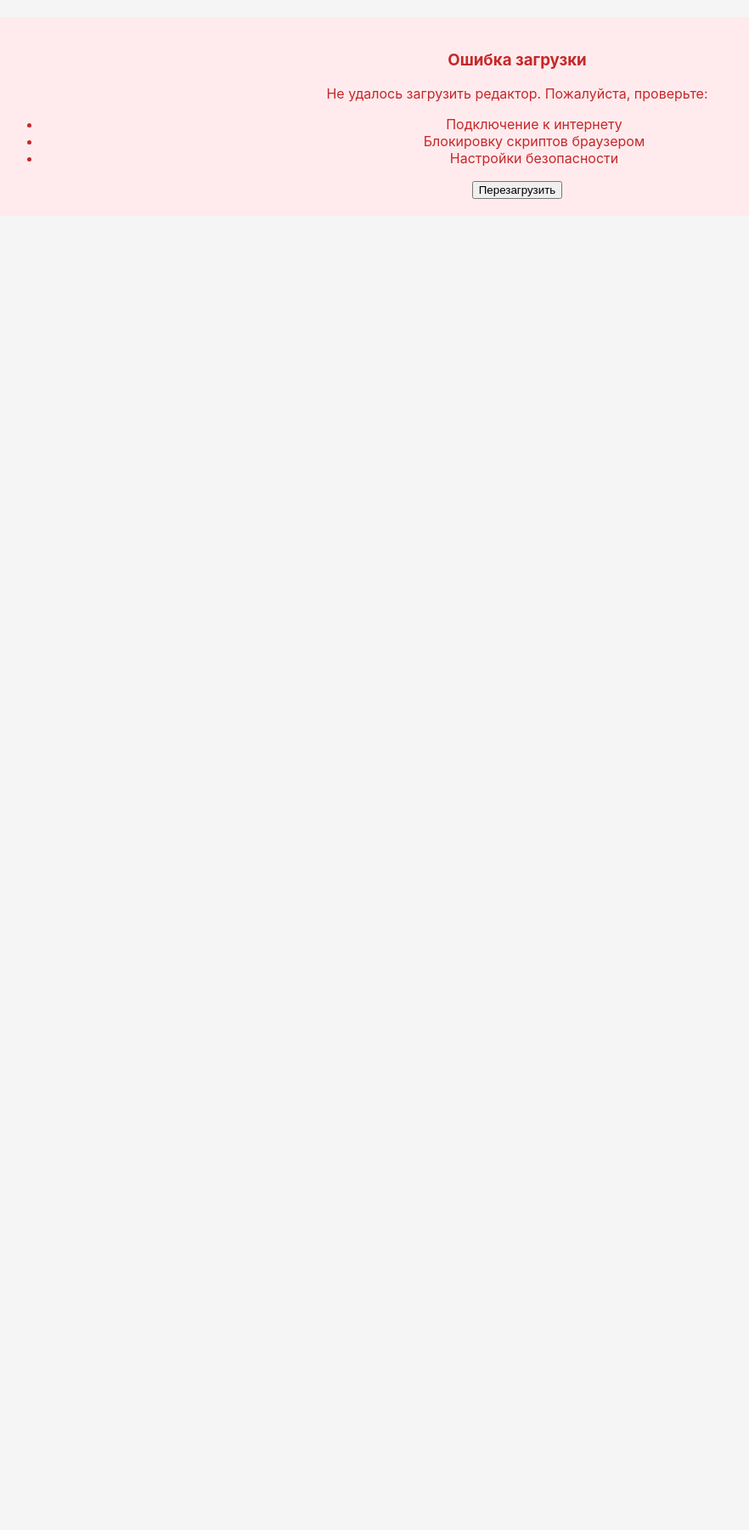
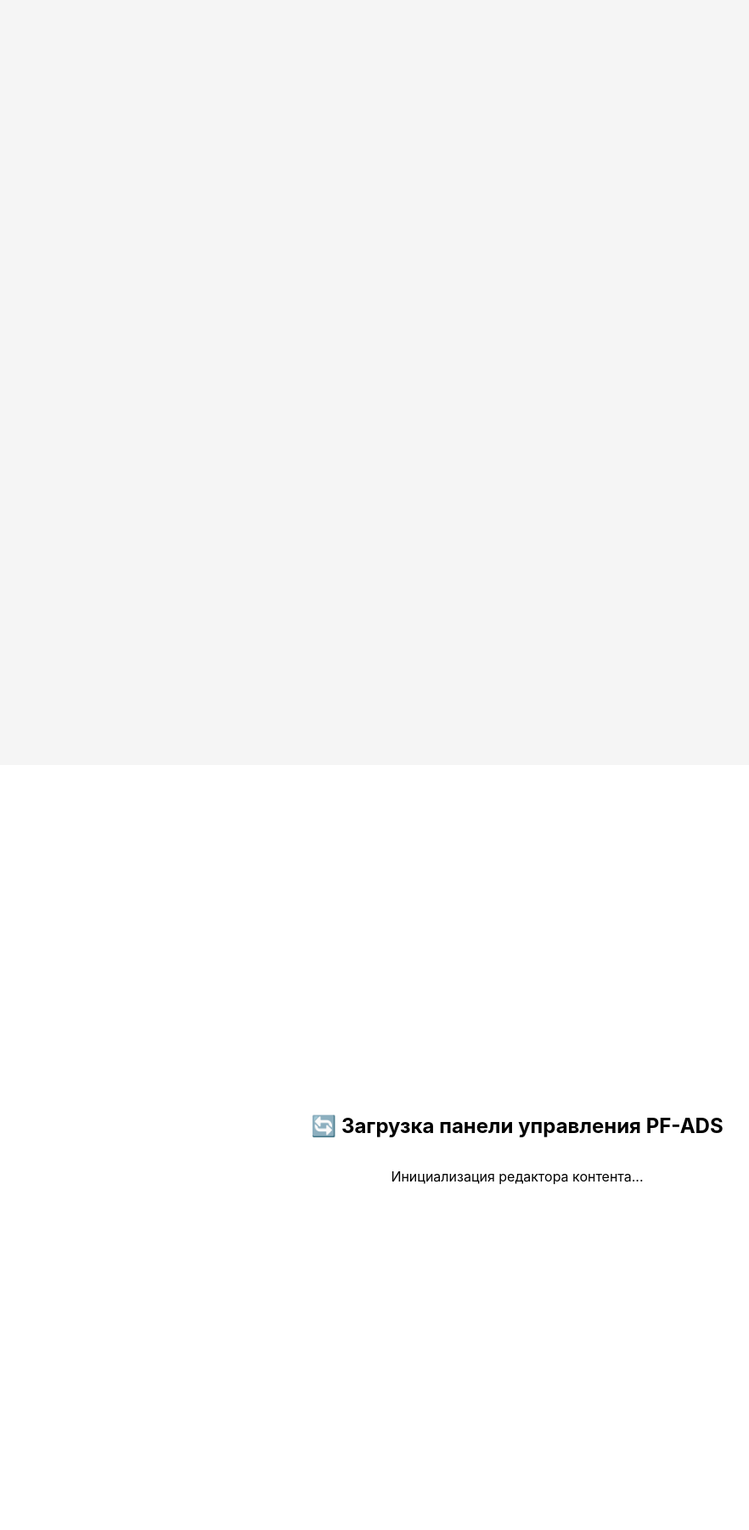
Before and after one commit to AleksandrPepeslavtcev/pf-ads-site, a Jekyll site: the page admin/index.html, which Jekyll copies as it is, in a window 1280 px wide. Shown: the whole page at 85% size, without its empty margins (31-913 px from the left). Built offline with Jekyll 4.4.1, drawn with Linux system fonts in a browser that asks for light colours; before the commit the page ends 900 px from its top, so only the background shows below that.

Commit message:
Update index.html

```diff
--- a/admin/index.html
+++ b/admin/index.html
@@ -5,24 +5,25 @@
   <meta name="viewport" content="width=device-width, initial-scale=1.0" />
   <title>Панель управления PF-ADS</title>
 
-  <!-- Загрузка Decap CMS с резервными источниками -->
+  <!-- Загрузка Decap CMS -->
   <script src="https://unpkg.com/decap-cms@^3.0.0/dist/decap-cms.js"></script>
 
-  <!-- Резервный источник -->
-  <script>
-    // Если основной скрипт не загрузился, пробуем альтернативный
-    if (typeof CMS === 'undefined') {
-      console.log('Основной скрипт не загружен, пробуем альтернативный...');
-      document.write('<script src="https://cdn.jsdelivr.net/npm/decap-cms@3.8.4/dist/decap-cms.js"><\/script>');
+  <style>
+    * {
+      box-sizing: border-box;
     }
-  </script>
 
-  <style>
     body {
       font-family: -apple-system, BlinkMacSystemFont, 'Segoe UI', Roboto, sans-serif;
       margin: 0;
       padding: 0;
       background: #f5f5f5;
+    }
+
+    #cms-container {
+      min-height: 100vh;
+      display: flex;
+      flex-direction: column;
     }
 
     .loading {
@@ -31,59 +32,100 @@
       align-items: center;
       height: 100vh;
       flex-direction: column;
+      background: white;
     }
 
     .error {
       background: #ffebee;
       color: #c62828;
-      padding: 20px;
+      padding: 30px;
+      border-radius: 10px;
+      margin: 40px;
+      text-align: center;
+      border: 1px solid #ffcdd2;
+    }
+
+    .error button {
+      background: #c62828;
+      color: white;
+      border: none;
+      padding: 10px 20px;
       border-radius: 5px;
-      margin: 20px;
-      text-align: center;
+      cursor: pointer;
+      margin: 10px;
+      font-size: 14px;
+    }
+
+    .error button:hover {
+      background: #b71c1c;
     }
   </style>
 </head>
 <body>
+  <!-- Контейнер для CMS -->
+  <div id="cms-container"></div>
+
+  <!-- Состояние загрузки -->
   <div id="cms-loading" class="loading">
-    <h2>Загрузка панели управления...</h2>
-    <p>Пожалуйста, подождите</p>
+    <h2>🔄 Загрузка панели управления PF-ADS</h2>
+    <p>Инициализация редактора контента...</p>
   </div>
 
+  <!-- Состояние ошибки -->
   <div id="cms-error" class="error" style="display: none;">
-    <h3>Ошибка загрузки</h3>
-    <p>Не удалось загрузить редактор. Пожалуйста, проверьте:</p>
-    <ul>
-      <li>Подключение к интернету</li>
-      <li>Блокировку скриптов браузером</li>
-      <li>Настройки безопасности</li>
+    <h3>❌ Ошибка загрузки редактора</h3>
+    <p>Пожалуйста, проверьте:</p>
+    <ul style="text-align: left; display: inline-block;">
+      <li>Настройки OAuth приложения в GitHub</li>
+      <li>Правильность callback URL</li>
+      <li>Доступность репозитория</li>
     </ul>
-    <button onclick="window.location.reload()">Перезагрузить</button>
+    <div style="margin-top: 20px;">
+      <button onclick="window.location.reload()">🔄 Перезагрузить</button>
+      <button onclick="checkConfig()">🔧 Проверить настройки</button>
+    </div>
   </div>
 
   <script>
-    // Ждем полной загрузки страницы
-    window.addEventListener('load', function() {
-      setTimeout(function() {
-        // Проверяем, загрузился ли CMS
+    function checkConfig() {
+      const config = {
+        repo: 'AleksandrPepeslavtcev/pf-ads-site',
+        branch: 'main',
+        baseUrl: 'https://www.pf-ads.com',
+        callbackUrl: 'https://www.pf-ads.com/admin/'
+      };
+
+      alert(`Проверьте настройки GitHub OAuth App:\n\n` +
+            `Application name: PF ADS CMS\n` +
+            `Homepage URL: ${config.baseUrl}\n` +
+            `Authorization callback URL: ${config.callbackUrl}\n\n` +
+            `Убедитесь что OAuth App установлен в вашем репозитории.`);
+    }
+
+    // Основная инициализация
+    function initializeCMS() {
+      console.log('🚀 Инициализация Decap CMS...');
+
+      try {
+        // Сначала скрываем loading
+        const loadingElement = document.getElementById('cms-loading');
+        if (loadingElement) {
+          loadingElement.style.display = 'none';
+        }
+
+        // Проверяем что CMS загружен
         if (typeof CMS === 'undefined') {
-          console.error('CMS не загружен после ожидания');
-          document.getElementById('cms-loading').style.display = 'none';
-          document.getElementById('cms-error').style.display = 'block';
-        } else {
-          // Инициализация CMS
-          try {
-            console.log('CMS загружен, инициализируем...');
+          throw new Error('CMS не загружен');
+        }
 
-            // Скрываем loading
-            document.getElementById('cms-loading').style.display = 'none';
-
-            // Русская локаль
+        // Регистрируем русскую локаль
         CMS.registerLocale('ru', {
           app: {
             header: {
               content: 'Контент',
               media: 'Медиа',
-                  app: 'Приложение'
+              workflow: 'Workflow',
+              quickAdd: 'Быстрое добавление'
             },
             buttons: {
               save: 'Сохранить',
@@ -94,48 +136,65 @@
           }
         });
 
-            // Инициализация
+        console.log('✅ CMS загружен, запускаем инициализацию...');
+
+        // Инициализируем CMS
         CMS.init({
           config: {
             locale: 'ru'
           }
         });
 
-            console.log('CMS успешно инициализирован');
+        console.log('✅ CMS успешно инициализирован!');
 
       } catch (error) {
-            console.error('Ошибка при инициализации CMS:', error);
+        console.error('❌ Ошибка инициализации CMS:', error);
+
+        // Показываем ошибку
+        const loadingElement = document.getElementById('cms-loading');
+        const errorElement = document.getElementById('cms-error');
+
+        if (loadingElement) loadingElement.style.display = 'none';
+        if (errorElement) errorElement.style.display = 'block';
+      }
+    }
+
+    // Ждем полной загрузки страницы
+    window.addEventListener('load', function() {
+      console.log('📄 Страница загружена, проверяем CMS...');
+
+      // Даем время на загрузку скриптов
+      setTimeout(function() {
+        if (typeof CMS !== 'undefined') {
+          initializeCMS();
+        } else {
+          console.log('⏳ CMS еще не загружен, ждем...');
+
+          // Продолжаем проверять
+          const checkInterval = setInterval(function() {
+            if (typeof CMS !== 'undefined') {
+              clearInterval(checkInterval);
+              initializeCMS();
+            }
+          }, 500);
+
+          // Таймаут
+          setTimeout(function() {
+            clearInterval(checkInterval);
+            if (typeof CMS === 'undefined') {
+              console.error('❌ Таймаут: CMS не загрузился');
               document.getElementById('cms-loading').style.display = 'none';
               document.getElementById('cms-error').style.display = 'block';
             }
+          }, 10000);
         }
-      }, 3000); // Даем 3 секунды на загрузку скрипта
+      }, 1000);
     });
 
-    // Альтернативная проверка через интервалы
-    var checkCmsLoaded = setInterval(function() {
-      if (typeof CMS !== 'undefined') {
-        clearInterval(checkCmsLoaded);
-        console.log('CMS обнаружен, инициализируем...');
-
-        document.getElementById('cms-loading').style.display = 'none';
-
-        try {
-          CMS.init({
-            config: {
-              locale: 'ru'
-            }
+    // Также проверяем при DOMContentLoaded
+    document.addEventListener('DOMContentLoaded', function() {
+      console.log('🔧 DOM готов');
     });
-        } catch (e) {
-          console.error('Ошибка инициализации:', e);
-        }
-      }
-    }, 500);
-
-    // Останавливаем проверку через 10 секунд
-    setTimeout(function() {
-      clearInterval(checkCmsLoaded);
-    }, 10000);
   </script>
 </body>
 </html>
```
Lines whose indentation alone changed are shown as unchanged.
